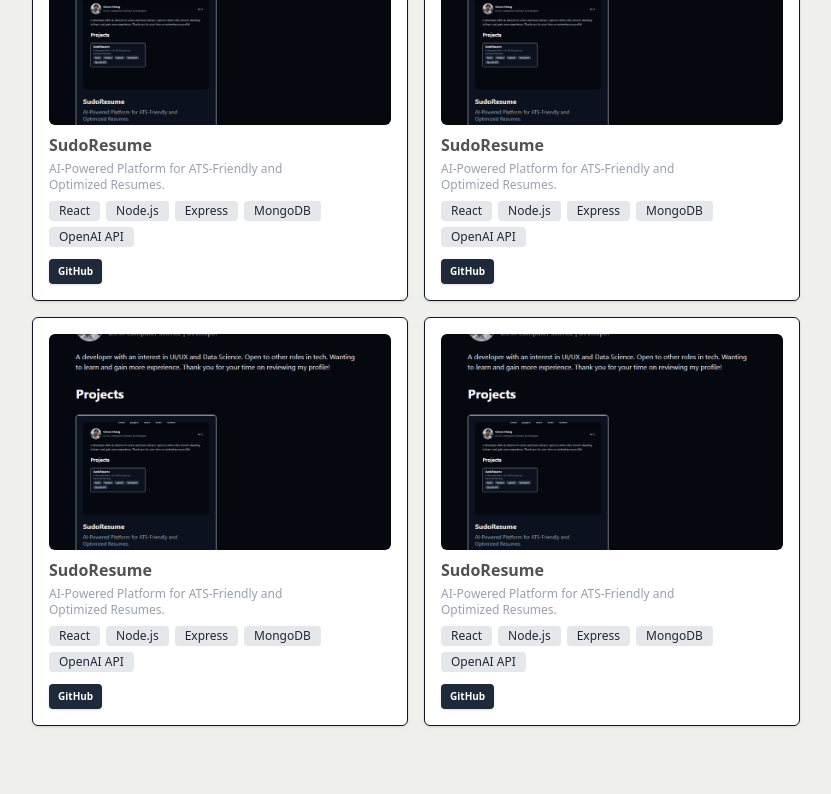
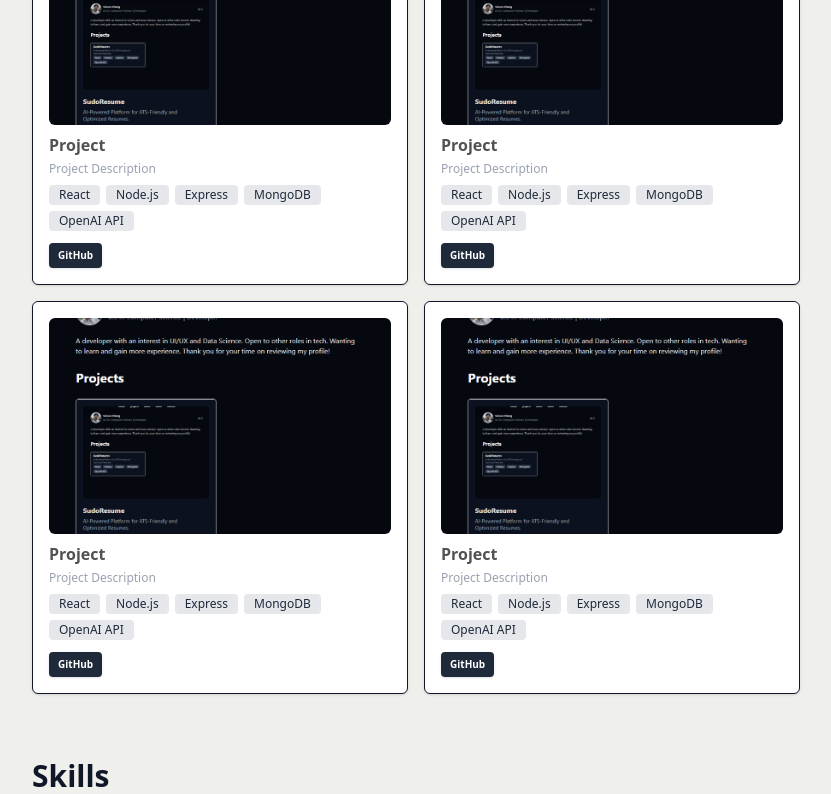
Before and after one commit to CHANG88S/Chang-New-Portfolio, a React (Vite) app: page / in a window 1280 px wide. Shown: the part 400-1194 px from the top of the page, without its empty margins (224-1055 px from the left). Built offline with nearby package versions, Linux system fonts and the light colour scheme.

Commit message:
changed project template

```diff
--- a/src/components/Projects.jsx
+++ b/src/components/Projects.jsx
@@ -15,9 +15,9 @@
                         <a className="overflow-hidden" href = "https://github.com/CHANG88S/FoodAppTS"><img class="h-full w-full object-cover rounded-md maskImage duration-300 hover:scale-105" src="src\assets\portfolio2.png" alt="Project 1 Image"/></a>
                     </div>
                     <div class="px-4 py-2 pt-0 flex flex-col gap-1">
-                        <div class="font-sans font-bold text-left text-neutral-600 dark:text-neutral-200  mt-0">SudoResume</div>
+                        <div class="font-sans font-bold text-left text-neutral-600 dark:text-neutral-200  mt-0">Project</div>
                         <div class="prose max-w-full text-pretty font-sans text-xs text-gray-400 text-left dark:prose-invert">
-                            <p>AI-Powered Platform for ATS-Friendly and Optimized Resumes.</p>
+                            <p>Project Description</p>
                         </div>
                             <div class="mt-1 flex flex-wrap gap-1.5 mb-2">
                                 <span class="text-xs font-medium bg-gray-200 text-gray-800 px-2.5 py-0.5 rounded dark:bg-gray-700 dark:text-gray-300">React</span>
@@ -42,9 +42,9 @@
                         <a className="overflow-hidden" href = "https://github.com/CHANG88S/FoodAppTS"><img class="h-full w-full object-cover rounded-md maskImage duration-300 hover:scale-105" src="src\assets\portfolio2.png" alt="Project 1 Image"/></a>
                     </div>
                     <div class="px-4 py-2 pt-0 flex flex-col gap-1">
-                        <div class="font-sans font-bold text-left text-neutral-600 dark:text-neutral-200  mt-0">SudoResume</div>
+                        <div class="font-sans font-bold text-left text-neutral-600 dark:text-neutral-200  mt-0">Project</div>
                         <div class="prose max-w-full text-pretty font-sans text-xs text-gray-400 text-left dark:prose-invert">
-                            <p>AI-Powered Platform for ATS-Friendly and Optimized Resumes.</p>
+                            <p>Project Description</p>
                         </div>
                             <div class="mt-1 flex flex-wrap gap-1.5 mb-2">
                                 <span class="text-xs font-medium bg-gray-200 text-gray-800 px-2.5 py-0.5 rounded dark:bg-gray-700 dark:text-gray-300">React</span>
@@ -64,14 +64,15 @@
                 </div>
 
 
+
                 <div class= "rounded-md border bg-card text-card-foreground shadow flex flex-col shadow-sm shadow-sm_m card-border bg-card-m">
                     <div class="flex w-full max-h-[15rem] min-h-[15rem] rounded-md flex-col space-y-1.5 p-4 pb-2 skeleton relative">
                         <a className="overflow-hidden" href = "https://github.com/CHANG88S/FoodAppTS"><img class="h-full w-full object-cover rounded-md maskImage duration-300 hover:scale-105" src="src\assets\portfolio2.png" alt="Project 1 Image"/></a>
                     </div>
                     <div class="px-4 py-2 pt-0 flex flex-col gap-1">
-                        <div class="font-sans font-bold text-left text-neutral-600 dark:text-neutral-200  mt-0">SudoResume</div>
+                        <div class="font-sans font-bold text-left text-neutral-600 dark:text-neutral-200  mt-0">Project</div>
                         <div class="prose max-w-full text-pretty font-sans text-xs text-gray-400 text-left dark:prose-invert">
-                            <p>AI-Powered Platform for ATS-Friendly and Optimized Resumes.</p>
+                            <p>Project Description</p>
                         </div>
                             <div class="mt-1 flex flex-wrap gap-1.5 mb-2">
                                 <span class="text-xs font-medium bg-gray-200 text-gray-800 px-2.5 py-0.5 rounded dark:bg-gray-700 dark:text-gray-300">React</span>
@@ -90,14 +91,16 @@
                     </div>
                 </div>
 
+
+
                 <div class= "rounded-md border bg-card text-card-foreground shadow flex flex-col shadow-sm shadow-sm_m card-border bg-card-m">
                     <div class="flex w-full max-h-[15rem] min-h-[15rem] rounded-md flex-col space-y-1.5 p-4 pb-2 skeleton relative">
                         <a className="overflow-hidden" href = "https://github.com/CHANG88S/FoodAppTS"><img class="h-full w-full object-cover rounded-md maskImage duration-300 hover:scale-105" src="src\assets\portfolio2.png" alt="Project 1 Image"/></a>
                     </div>
                     <div class="px-4 py-2 pt-0 flex flex-col gap-1">
-                        <div class="font-sans font-bold text-left text-neutral-600 dark:text-neutral-200  mt-0">SudoResume</div>
+                        <div class="font-sans font-bold text-left text-neutral-600 dark:text-neutral-200  mt-0">Project</div>
                         <div class="prose max-w-full text-pretty font-sans text-xs text-gray-400 text-left dark:prose-invert">
-                            <p>AI-Powered Platform for ATS-Friendly and Optimized Resumes.</p>
+                            <p>Project Description</p>
                         </div>
                             <div class="mt-1 flex flex-wrap gap-1.5 mb-2">
                                 <span class="text-xs font-medium bg-gray-200 text-gray-800 px-2.5 py-0.5 rounded dark:bg-gray-700 dark:text-gray-300">React</span>
--- a/src/components/navbar.jsx
+++ b/src/components/navbar.jsx
@@ -3,9 +3,8 @@
 
 const navItems = [
     { name: 'home', href: '#home' },
+    { name: 'skills', href: '#skills' },
     { name: 'projects', href: '#projects' },
-    { name: 'skills', href: '#skills' },
-    { name: 'about', href: '#about' },
     { name: 'resume', href: '#resume' }, ]
 
 export const Navbar = () => {
```
